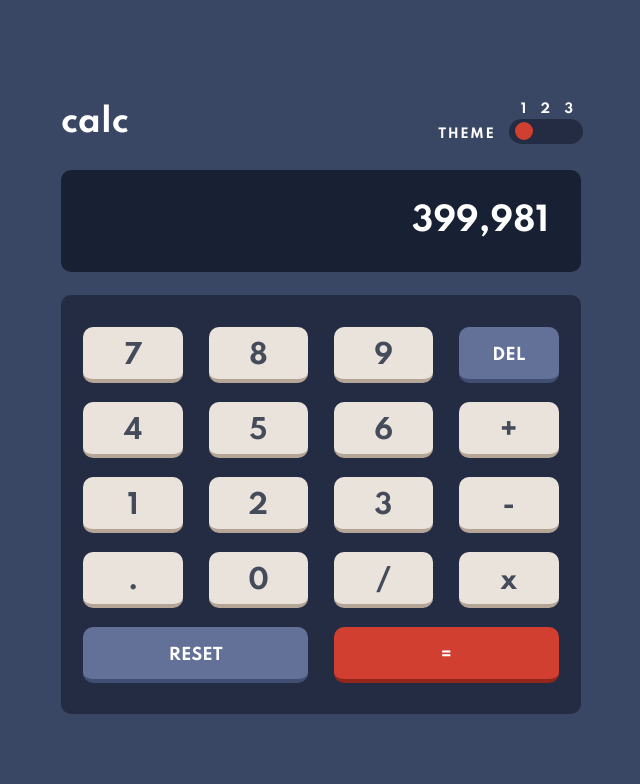
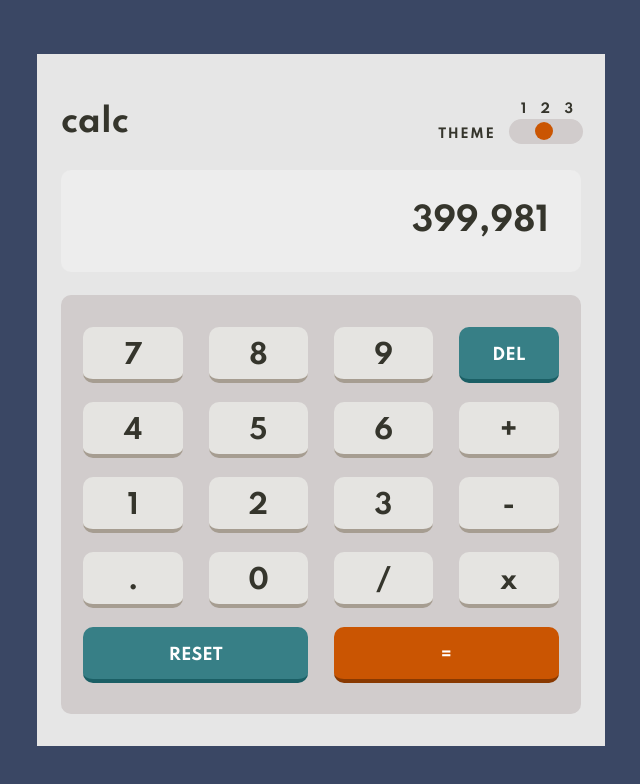
Before and after one commit to SJ47/calculator-3-theme-switcher-sc, a React (Vite) app: page / in a window 1280 px wide. Shown: the top 784 px of the page, without its empty margins (319-959 px from the left). Built offline with nearby package versions, Linux system fonts and the light colour scheme.

Commit message:
Preferred user theme from system working

```diff
--- a/src/containers/CalculatorContainer.jsx
+++ b/src/containers/CalculatorContainer.jsx
@@ -1,4 +1,4 @@
-import React, { useState } from "react";
+import React, { useState, useEffect } from "react";
 import { ThemeProvider } from "styled-components";
 import Header from "../components/header/Header";
 import Keypad from "../components/keypad/Keypad";
@@ -6,12 +6,16 @@ import Result from "../components/result/Result";
 import { StyledContainer } from "./CalculatorContainer.styled";
 import { darkTheme, lightTheme, purpleTheme } from "./MyThemes";
 
+const darkModeQuery = window.matchMedia("(prefers-color-scheme: dark)");
+
 const handleKeyPress = (event) => {
     console.log("Mouse click event: ", event.target.innerText);
 };
 
 const CalculatorContainer = () => {
-    const [theme, setTheme] = useState(darkTheme);
+    const [theme, setTheme] = useState(
+        darkModeQuery.matches ? darkTheme : lightTheme
+    );
 
     const handleThemeSwitch = () => {
         setTheme(
@@ -22,6 +26,12 @@ const CalculatorContainer = () => {
                 : darkTheme
         );
     };
+
+    useEffect(() => {
+        darkModeQuery.addEventListener("change", (event) => {
+            setTheme(event.matches ? darkTheme : lightTheme);
+        });
+    });
 
     return (
         <ThemeProvider theme={theme}>
```
